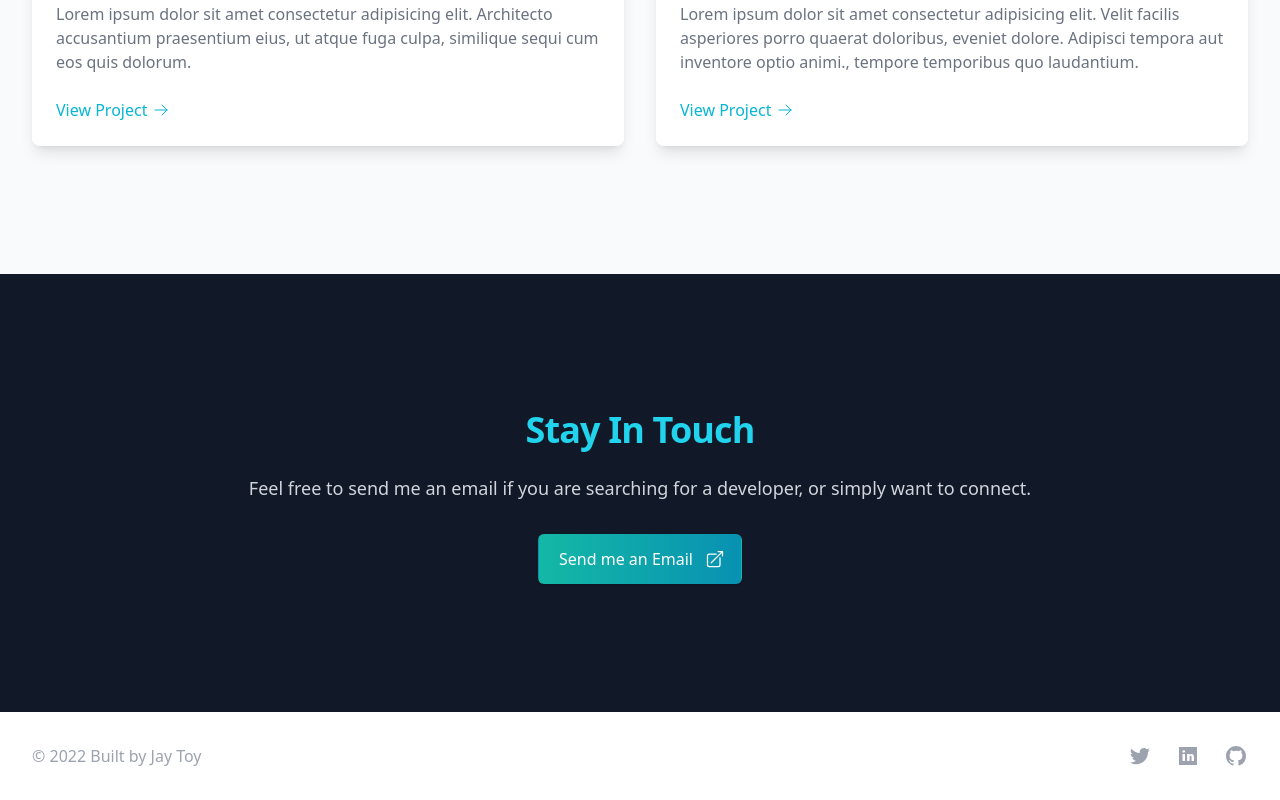
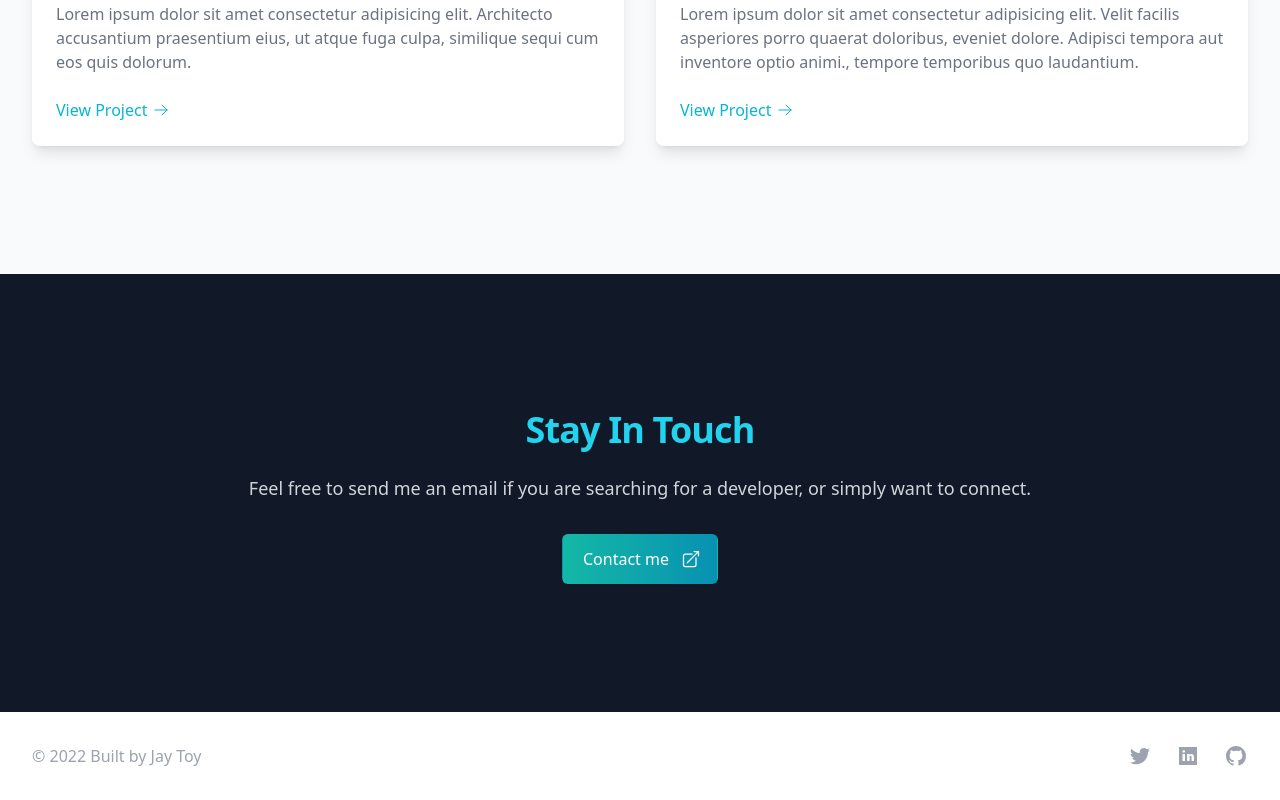
Before and after one commit to jaytoy/v1, a Next.js app: page / in a window 1280 px wide. Shown: the part 2000-2800 px from the top of the page. Built offline with nearby package versions, Linux system fonts and the light colour scheme.

Commit message:
small change in contact section

```diff
--- a/components/contact.tsx
+++ b/components/contact.tsx
@@ -17,7 +17,7 @@ function Contact() {
               href="#"
               className="inline-flex items-center justify-center px-5 py-3 border border-transparent text-base font-medium rounded-md bg-gradient-to-r from-teal-500 to-cyan-600 text-white hover:from-teal-600 hover:to-cyan-700"
             >
-              Send me an Email
+              Contact me
               <ArrowTopRightOnSquareIcon className="-mr-1 ml-3 h-5 w-5 text-white" aria-hidden="true" />
             </a>
           </div>
```
